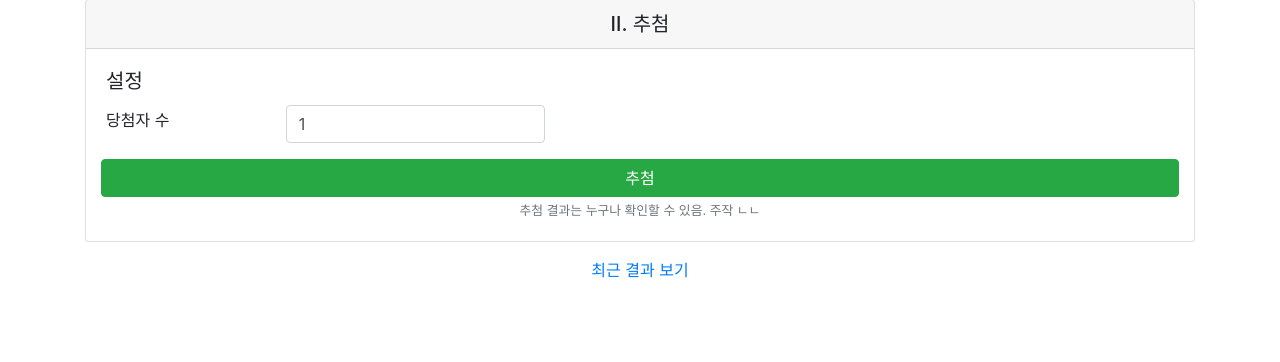
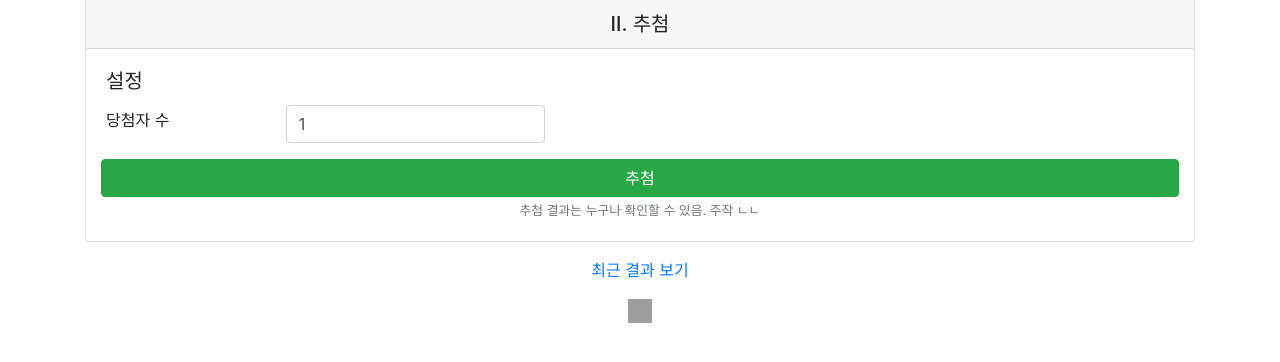
Before and after one commit to hangerkim/myultto, a Flask app: page / in a window 1280 px wide. Shown: the part 416-778 px from the top of the page. Run offline with Flask 2, Linux system fonts and the light colour scheme; some libraries are stand-ins or nearby versions; grey boxes are pictures that could not be loaded.

Commit message:
Add link to the GitHub repository

```diff
--- a/app/templates/home.html
+++ b/app/templates/home.html
@@ -102,6 +102,9 @@
       <div class="text-center">
         <a href="{{ url_for('recent_results') }}">최근 결과 보기</a>
       </div>
+      <div class="text-center mt-3">
+        <a href="https://github.com/hangerkim/myultto"><img src="https://simpleicons.org/icons/github.svg" width="24" height="24" alt="Link to the GitHub repository"></a>
+      </div>
     </div>
 
     <div class="modal fade" id="resultModal" tabindex="-1" role="dialog" aria-labelledby="resultModalLabel" aria-hidden="true">
```
